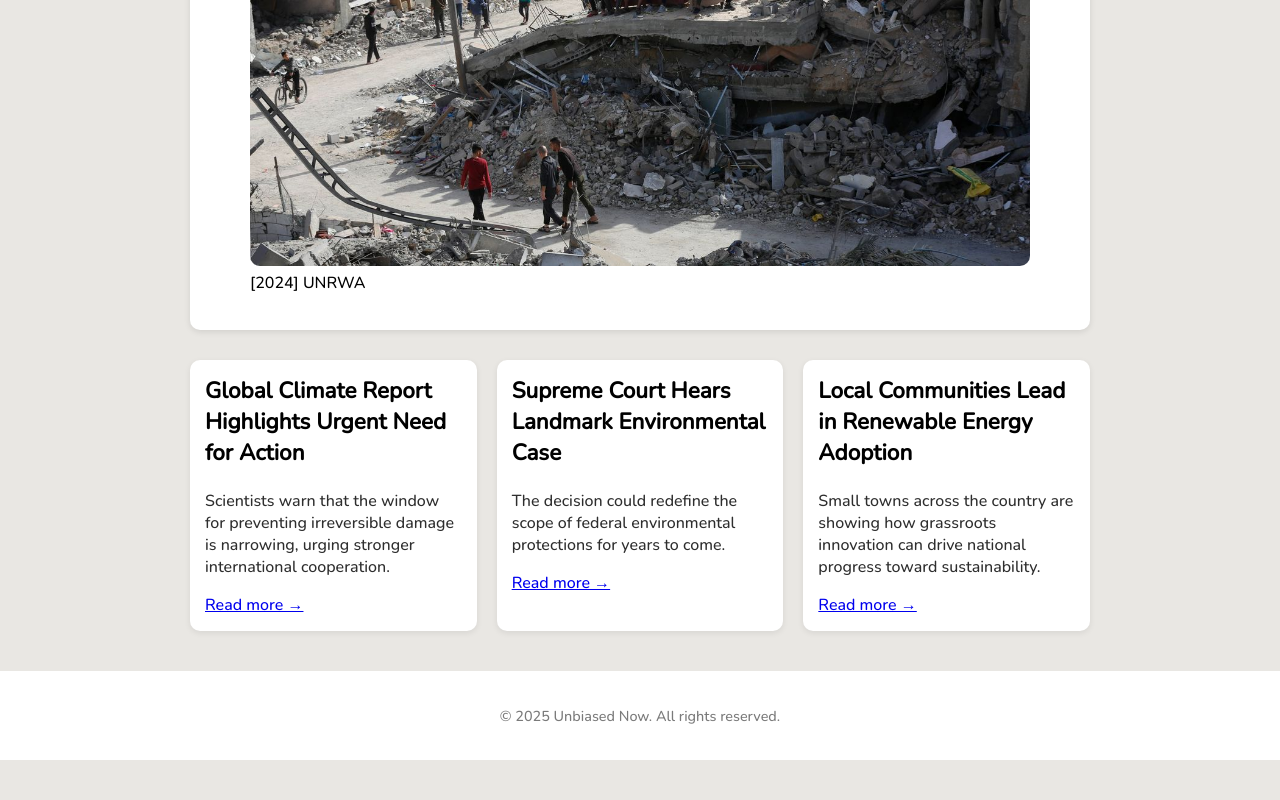
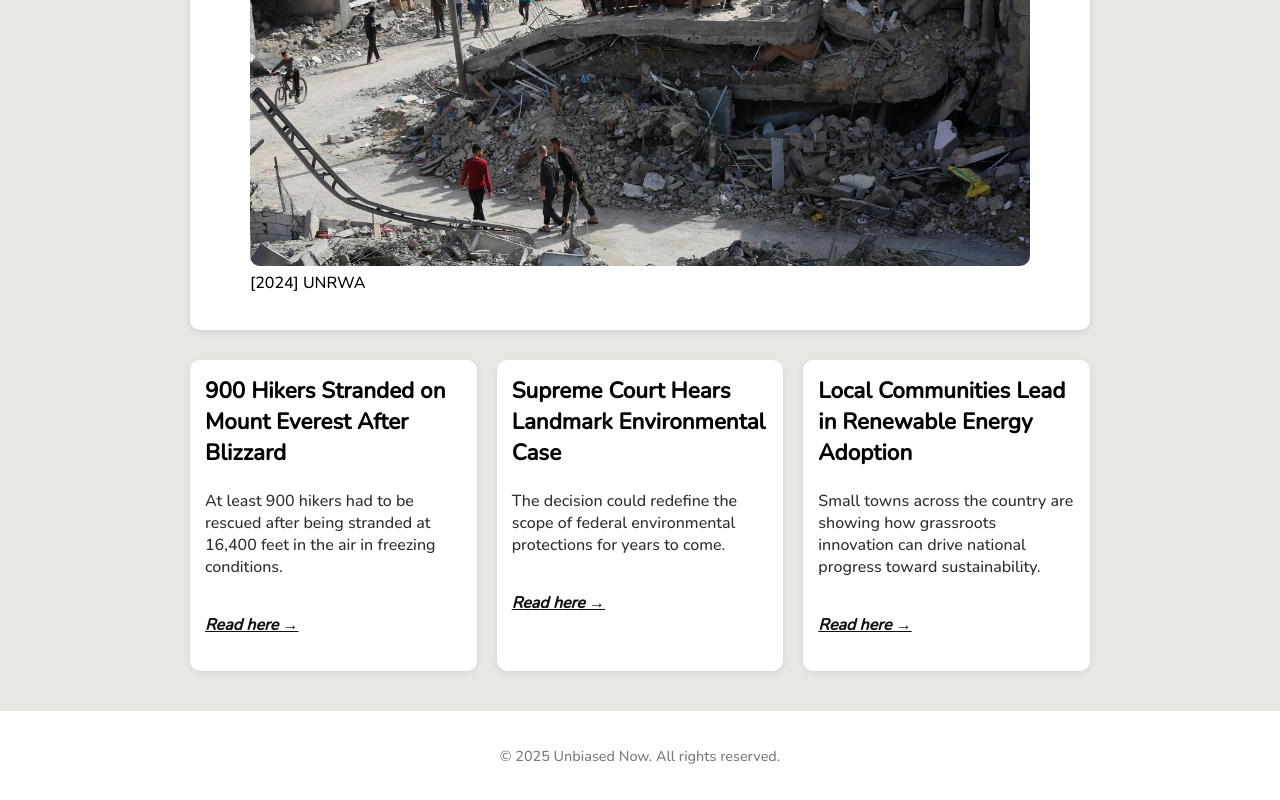
Before and after one commit to ashleywsearcy/unbiased-now, a plain HTML site: page index.html in a window 1280 px wide. Shown: the part 710-1510 px from the top of the page. Before the commit the page ends 1470 px from the top, so only its background shows below. Drawn offline with nearby package versions, Linux system fonts and the light colour scheme.

Commit message:
Update article titles and links in index.html

```diff
--- a/index.html
+++ b/index.html
@@ -210,21 +210,21 @@
 
     <section class="articles">
       <article>
-        <h3>Global Climate Report Highlights Urgent Need for Action</h3>
-        <p>Scientists warn that the window for preventing irreversible damage is narrowing, urging stronger international cooperation.</p>
-        <a href="article1.html">Read more →</a>
+        <h3>900 Hikers Stranded on Mount Everest After Blizzard</h3>
+        <p>At least 900 hikers had to be rescued after being stranded at 16,400 feet in the air in freezing conditions. </p>
+        <a href="article1.html" class="back-link">Read here →</a>
       </article>
 
       <article>
         <h3>Supreme Court Hears Landmark Environmental Case</h3>
         <p>The decision could redefine the scope of federal environmental protections for years to come.</p>
-        <a href="article1.html">Read more →</a>
+        <a href="article1.html" class="back-link">Read here →</a>
       </article>
 
       <article>
         <h3>Local Communities Lead in Renewable Energy Adoption</h3>
         <p>Small towns across the country are showing how grassroots innovation can drive national progress toward sustainability.</p>
-        <a href="#">Read more →</a>
+        <a href="article1.html" class="back-link">Read here →</a>
       </article>
     </section>
   </div>
```
